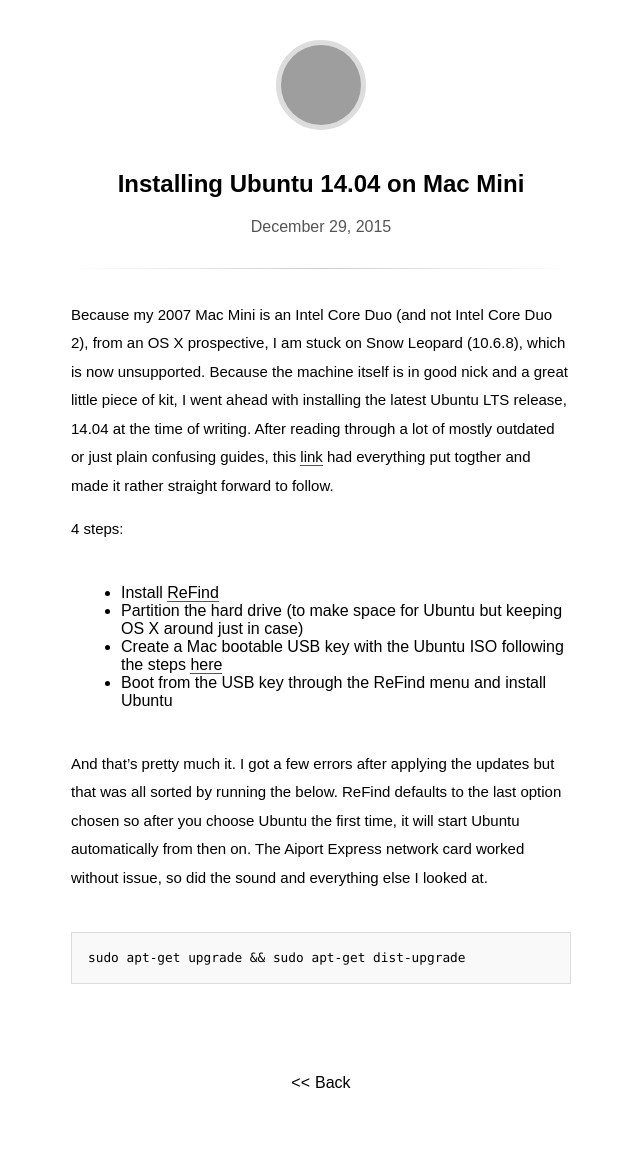
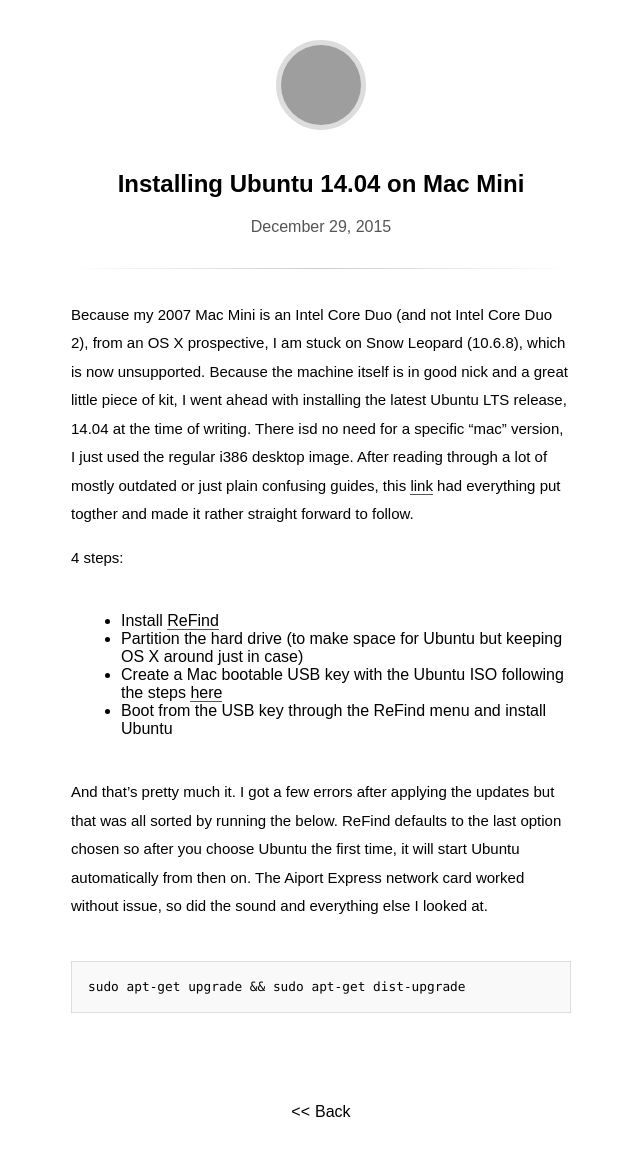
Before and after one commit to MCORN/mcorn.github.io, a Jekyll site: the page built from _posts/2015-12-29-ubuntu-on-mac-mini.md, in a window 1280 px wide, cut to the strip 0-1166 px from the top of the page. Shown: the top 1156 px of the strip, without its empty margins (319-959 px from the left). Built offline with Jekyll 4.4.1, drawn with Linux system fonts in a browser that asks for light colours; some web fonts are replaced; grey boxes are pictures that could not be loaded.

Commit message:
Update Post

```diff
--- a/_posts/2015-12-29-ubuntu-on-mac-mini.md
+++ b/_posts/2015-12-29-ubuntu-on-mac-mini.md
@@ -3,7 +3,7 @@ title: Installing Ubuntu 14.04 on Mac Mini
 updated: 2015-12-29 21:26
 ---
 
-Because my 2007 Mac Mini is an Intel Core Duo (and not Intel Core Duo 2), from an OS X prospective, I am stuck on Snow Leopard (10.6.8), which is now unsupported. Because the machine itself is in good nick and a great little piece of kit, I went ahead with installing the latest Ubuntu LTS release, 14.04 at the time of writing.
+Because my 2007 Mac Mini is an Intel Core Duo (and not Intel Core Duo 2), from an OS X prospective, I am stuck on Snow Leopard (10.6.8), which is now unsupported. Because the machine itself is in good nick and a great little piece of kit, I went ahead with installing the latest Ubuntu LTS release, 14.04 at the time of writing. There isd no need for a specific "mac" version, I just used the regular i386 desktop image.
 After reading through a lot of mostly outdated or just plain confusing guides, this [link](http://www.howtogeek.com/187410/how-to-install-and-dual-boot-linux-on-a-mac/) had everything put togther and made it rather straight forward to follow.
 
 4 steps:
```
